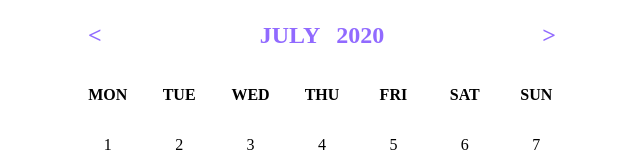
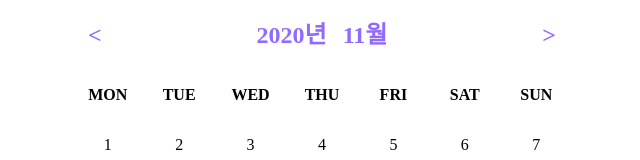
Before and after one commit to yung6699/react-calendar, a React (Create React App) app: page / in a window 1280 px wide. Shown: the top 160 px of the page, without its empty margins (318-958 px from the left). Built offline with nearby package versions, Linux system fonts and the light colour scheme.

Commit message:
dayjs 모듈 설치 및 적용

```diff
--- a/package.json
+++ b/package.json
@@ -35,6 +35,7 @@
     "@types/react": "^16.9.53",
     "@types/react-dom": "^16.9.8",
     "@types/styled-components": "^5.1.7",
+    "dayjs": "^1.9.8",
     "react": "^17.0.1",
     "react-dom": "^17.0.1",
     "react-scripts": "4.0.1",
--- a/src/components/CalendarHead.tsx
+++ b/src/components/CalendarHead.tsx
@@ -25,7 +25,7 @@ const MainTitle = styled.tr`
     justify-content: center;
     align-items: center;
 
-    .calendar__title__month {
+    .calendar__title__year {
       margin-right: 16px;
     }
   }
@@ -46,14 +46,19 @@ const DayOfWeek = styled.tr`
   }
 `;
 
-const CalendarHead = () => {
+interface CalendarHeadProps {
+  year: number;
+  month: number;
+}
+
+const CalendarHead = ({ year, month }: CalendarHeadProps) => {
   return (
     <thead>
       <MainTitle>
         <td className={"calendar__prev"}>&#60;</td>
         <td className={"calendar__title"}>
-          <div className={"calendar__title__month"}>JULY</div>
-          <div className={"calendar__title__year"}>2020</div>
+          <div className={"calendar__title__year"}>{year}년</div>
+          <div className={"calendar__title__month"}>{month}월</div>
         </td>
         <td className={"calendar__next"}>&#62;</td>
       </MainTitle>
--- a/src/components/CalendarTemplate.tsx
+++ b/src/components/CalendarTemplate.tsx
@@ -1,5 +1,6 @@
-import React from "react";
+import React, { useState, useEffect } from "react";
 import styled from "styled-components";
+import dayjs from "dayjs";
 
 import CalendarHead from "./CalendarHead";
 import CalendarMain from "./CalendarMain";
@@ -12,9 +13,13 @@ const CalendarBlock = styled.table`
 `;
 
 const CalendarTemplate = () => {
+  const date = dayjs();
+  const [year, setYear] = useState<number>(date.year());
+  const [month, setMonth] = useState<number>(date.month());
+
   return (
     <CalendarBlock>
-      <CalendarHead />
+      <CalendarHead year={year} month={month} />
       <CalendarMain />
     </CalendarBlock>
   );
```
Also changed, not shown: 1 other file (tests, documents, lock files or other folders).
